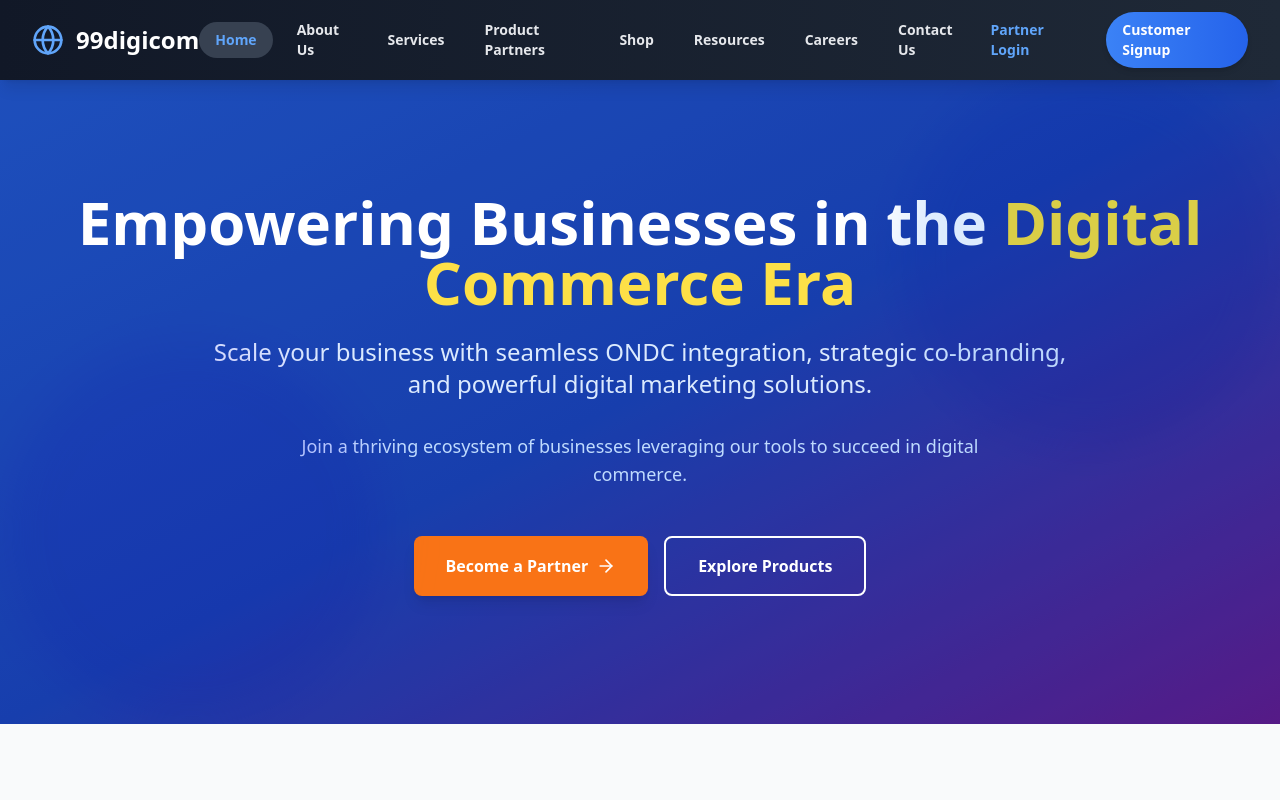
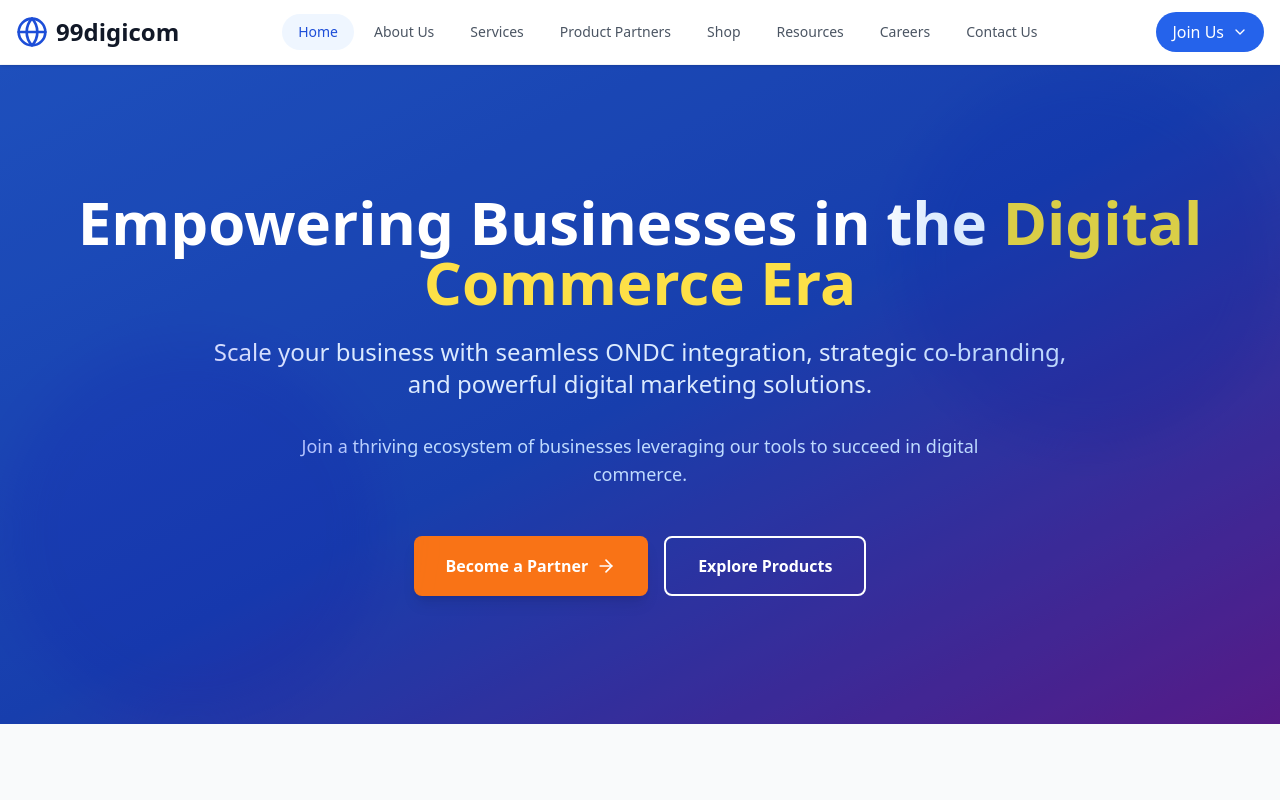
Before and after one commit to 99partners/digicomcom, a React (Vite) app: page / in a window 1280 px wide. Shown: the top 800 px of the page. Built offline with nearby package versions, Linux system fonts and the light colour scheme.

Commit message:
4rth commit

```diff
--- a/src/components/Header.jsx
+++ b/src/components/Header.jsx
@@ -1,52 +1,57 @@
-import React, { useState } from 'react';
-import { Link, useLocation } from 'react-router-dom';
-import { Search, Menu, X, Globe } from 'lucide-react';
+import { useState, useEffect, useRef } from "react";
+import { Link, useLocation } from "react-router-dom";
+import { Menu, X, Globe, ChevronDown } from "lucide-react";
 
 const Header = () => {
   const [isMenuOpen, setIsMenuOpen] = useState(false);
-  const [searchQuery, setSearchQuery] = useState('');
+  const [isDropdownOpen, setIsDropdownOpen] = useState(false);
+  const dropdownRef = useRef(null);
   const location = useLocation();
+  const pathname = location.pathname;
 
   const navigation = [
-    { name: 'Home', href: '/' },
-    { name: 'About Us', href: '/about' },
-    { name: 'Services', href: '/services' },
-    { name: 'Product Partners', href: '/partners' },
-    { name: 'Shop', href: '/shop' },
-    { name: 'Resources', href: '/resources' },
-    { name: 'Careers', href: '/careers' },
-    { name: 'Contact Us', href: '/contact' },
+    { name: "Home", href: "/" },
+    { name: "About Us", href: "/about" },
+    { name: "Services", href: "/services" },
+    { name: "Product Partners", href: "/partners" },
+    { name: "Shop", href: "/shop" },
+    { name: "Resources", href: "/resources" },
+    { name: "Careers", href: "/careers" },
+    { name: "Contact Us", href: "/contact" },
   ];
 
-  const isActive = (href) => location.pathname === href;
+  const isActive = (href) => pathname === href;
 
-  // Don't show header on login page
-  if (location.pathname === '/login') {
-    return null;
+  // ✅ Close dropdown when clicked outside
+  useEffect(() => {
+    function handleClickOutside(event) {
+      if (dropdownRef.current && !dropdownRef.current.contains(event.target)) {
+        setIsDropdownOpen(false);
       }
+    }
+    document.addEventListener("mousedown", handleClickOutside);
+    return () => document.removeEventListener("mousedown", handleClickOutside);
+  }, []);
+
+  if (pathname === "/login") return null;
 
   return (
-    <header className="fixed top-0 left-0 right-0 bg-gradient-to-r from-gray-900 to-gray-800 text-white shadow-lg z-50">
-      <div className="max-w-7xl mx-auto px-4 sm:px-6 lg:px-8">
-        <div className="flex items-center justify-between h-16 sm:h-20">
+    <header className="fixed top-0 left-0 right-0 bg-white/95 backdrop-blur-md shadow z-50 border-b border-gray-100">
+      <div className="max-w-7xl mx-auto px-4 flex items-center justify-between h-16">
         {/* Logo */}
-          <Link to="/" className="flex items-center space-x-3 group">
-            <Globe className="h-8 w-8 text-blue-400 group-hover:text-blue-300 transition-colors duration-200" />
-            <span className="text-xl sm:text-2xl font-extrabold group-hover:text-blue-300 transition-colors duration-200">
-              99digicom
-            </span>
+        <Link to="/" className="flex items-center space-x-2 group">
+          <Globe className="h-8 w-8 text-blue-700" />
+          <span className="text-2xl font-bold text-gray-900 group-hover:text-blue-700">99digicom</span>
         </Link>
 
         {/* Desktop Navigation */}
-          <nav className="hidden lg:flex items-center space-x-2">
+        <nav className="hidden lg:flex items-center space-x-1">
           {navigation.map((item) => (
             <Link
               key={item.name}
               to={item.href}
-                className={`px-4 py-2 rounded-full text-sm font-semibold transition-all duration-200 ${
-                  isActive(item.href)
-                    ? 'text-blue-400 bg-gray-700'
-                    : 'text-gray-200 hover:text-blue-400 hover:bg-gray-700'
+              className={`px-4 py-2 rounded-full text-sm font-medium ${
+                isActive(item.href) ? "text-blue-700 bg-blue-50" : "text-gray-600 hover:text-blue-700"
               }`}
             >
               {item.name}
@@ -54,65 +59,114 @@ const Header = () => {
           ))}
         </nav>
 
-          {/* Auth Buttons and Mobile Menu Button */}
-          <div className="flex items-center space-x-3">
-            <div className="hidden lg:flex items-center space-x-3">
+        {/* Join Us Dropdown */}
+        <div className="hidden lg:flex relative" ref={dropdownRef}>
+          <button
+            onClick={() => setIsDropdownOpen(!isDropdownOpen)}
+            className="flex items-center space-x-2 px-4 py-2 bg-blue-600 text-white rounded-full hover:bg-blue-700"
+          >
+            <span>Join Us</span>
+            <ChevronDown className={`h-4 w-4 transform transition ${isDropdownOpen ? "rotate-180" : ""}`} />
+          </button>
+          {isDropdownOpen && (
+            <div className="absolute right-0 mt-2 w-56 bg-white shadow-lg border rounded-xl z-50">
+              <div className="px-4 py-2 text-xs text-gray-500 font-semibold uppercase">Partner</div>
               <Link
                 to="/login"
-                className="px-4 py-2 text-sm font-semibold text-blue-400 rounded-full hover:bg-gray-700 hover:text-blue-300 transition-all duration-200"
+                onClick={() => setIsDropdownOpen(false)}
+                className="block px-4 py-2 hover:bg-blue-50 text-sm text-gray-700"
               >
                 Partner Login
               </Link>
               <Link
                 to="/login"
-                className="px-4 py-2 text-sm font-semibold bg-gradient-to-r from-blue-500 to-blue-600 text-white rounded-full hover:from-blue-600 hover:to-blue-700 shadow-md transition-all duration-200"
+                onClick={() => setIsDropdownOpen(false)}
+                className="block px-4 py-2 hover:bg-blue-50 text-sm text-gray-700"
               >
-                Customer Signup
+                Partner SignUp
+              </Link>
+              <div className="border-t my-2" />
+              <div className="px-4 py-2 text-xs text-gray-500 font-semibold uppercase">Customer</div>
+              <Link
+                to="/login"
+                onClick={() => setIsDropdownOpen(false)}
+                className="block px-4 py-2 hover:bg-green-50 text-sm text-gray-700"
+              >
+                Customer Login
+              </Link>
+              <Link
+                to="/login"
+                onClick={() => setIsDropdownOpen(false)}
+                className="block px-4 py-2 hover:bg-green-50 text-sm text-gray-700"
+              >
+                Customer SignUp
               </Link>
             </div>
+          )}
+        </div>
+
+        {/* Mobile Menu Button */}
         <button
           onClick={() => setIsMenuOpen(!isMenuOpen)}
-              className="lg:hidden p-2 rounded-full text-gray-200 hover:text-blue-400 hover:bg-gray-700 transition-all duration-200"
-              aria-label="Toggle menu"
+          className="lg:hidden p-2 text-gray-600 hover:text-blue-700"
         >
           {isMenuOpen ? <X className="h-6 w-6" /> : <Menu className="h-6 w-6" />}
         </button>
       </div>
-        </div>
-      </div>
 
       {/* Mobile Navigation */}
       {isMenuOpen && (
-        <div className="lg:hidden bg-gradient-to-b from-gray-900 to-gray-800 border-t border-gray-700">
-          <div className="px-4 pt-4 pb-6 space-y-2">
+        <div className="lg:hidden bg-white shadow-md px-4 pt-4 pb-6">
           {navigation.map((item) => (
             <Link
               key={item.name}
               to={item.href}
               onClick={() => setIsMenuOpen(false)}
-                className={`block px-4 py-3 rounded-lg text-base font-semibold transition-all duration-200 ${
+              className={`block px-4 py-2 rounded-lg text-base ${
                 isActive(item.href)
-                    ? 'text-blue-400 bg-gray-700'
-                    : 'text-gray-200 hover:text-blue-400 hover:bg-gray-700'
+                  ? "text-blue-700 bg-blue-50"
+                  : "text-gray-700 hover:bg-blue-50 hover:text-blue-700"
               }`}
             >
               {item.name}
             </Link>
           ))}
-            <div className="pt-4 space-y-2">
+
+          {/* Join Us - Mobile */}
+          <div className="mt-4 border-t pt-4">
+            <div className="text-sm font-semibold text-gray-600 uppercase mb-2">Join Us</div>
+            <div>
+              <div className="text-xs text-blue-600 uppercase mb-1">Partner</div>
               <Link
-                to="/login"
+                to="/partner/login"
                 onClick={() => setIsMenuOpen(false)}
-                className="block px-4 py-3 text-base font-semibold text-blue-400 rounded-lg hover:bg-gray-700 hover:text-blue-300 transition-all duration-200"
+                className="block px-4 py-2 bg-blue-50 rounded-lg text-sm text-gray-700 hover:bg-blue-100"
               >
                 Partner Login
               </Link>
               <Link
+                to="/partner/signup"
+                onClick={() => setIsMenuOpen(false)}
+                className="block px-4 py-2 bg-blue-600 text-white rounded-lg text-sm mt-1 hover:bg-blue-700"
+              >
+                Partner SignUp
+              </Link>
+            </div>
+            <div className="mt-3">
+              <div className="text-xs text-green-600 uppercase mb-1">Customer</div>
+              <Link
                 to="/login"
                 onClick={() => setIsMenuOpen(false)}
-                className="block px-4 py-3 text-base font-semibold bg-gradient-to-r from-blue-500 to-blue-600 text-white rounded-lg hover:from-blue-600 hover:to-blue-700 shadow-md transition-all duration-200"
+                className="block px-4 py-2 bg-green-50 rounded-lg text-sm text-gray-700 hover:bg-green-100"
               >
-                Customer Signup
+                Customer Login
+              </Link>
+              <Link
+                to="/signup"
+                onClick={() => setIsMenuOpen(false)}
+                className="block px-4 py-2 bg-green-600 text-white rounded-lg text-sm mt-1 hover:bg-green-700"
+              >
+                Customer SignUp
               </Link>
             </div>
           </div>
```
Lines whose indentation alone changed are shown as unchanged.
